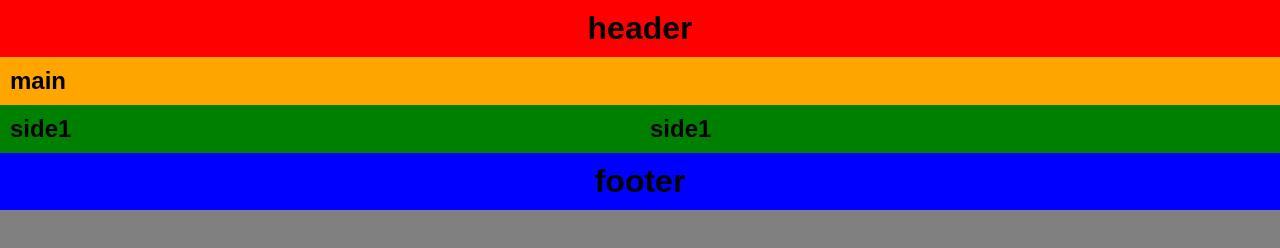
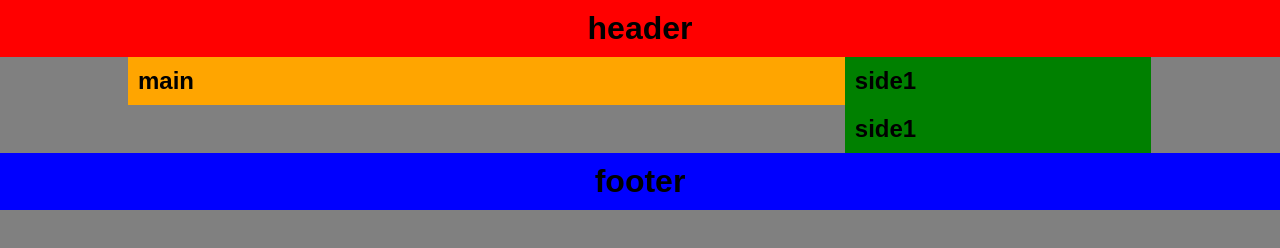
Before and after one commit to hgldwskvn/web2-6, a plain HTML site: page index.html in a window 1280 px wide. Drawn offline with Linux system fonts and the light colour scheme; a web font is replaced by a local one.

Commit message:
Update default.css

```diff
--- a/css/default.css
+++ b/css/default.css
@@ -46,3 +46,26 @@ footer{
      clear:both;
     }
 }
+/* 1025px以上 */
+@media screen and (min-width:1025px){
+  #main{
+      max-width: 1024px;
+      margin: auto;
+    }
+    section{
+        width: calc(70% - 20px);
+        float:left;
+    }
+    #side{
+         width: calc(1024px - 718px);
+        float:left;
+    }
+    aside{
+        width: calc(100% - 20px);
+    }
+    #main:after{
+        content:"";
+        display:block;
+        clear:both;
+    }
+}
```
